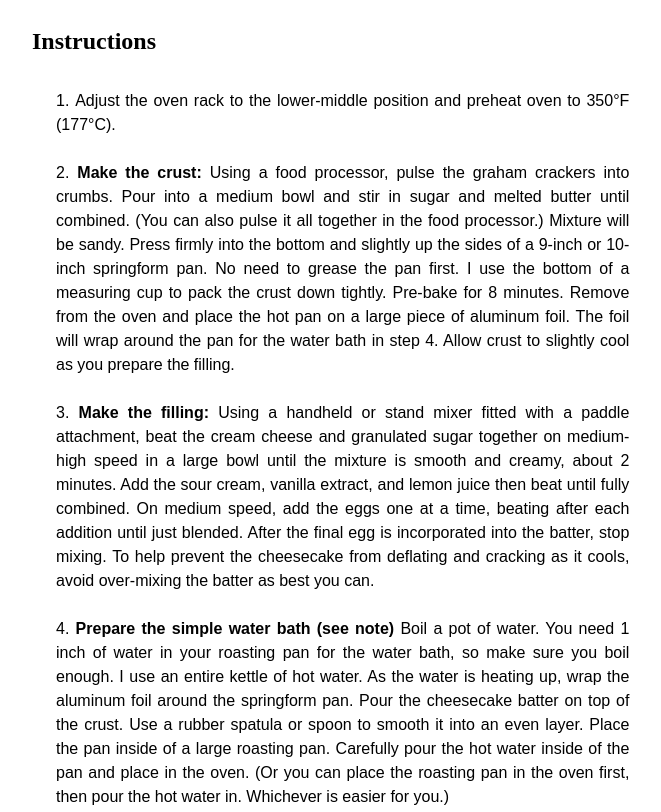
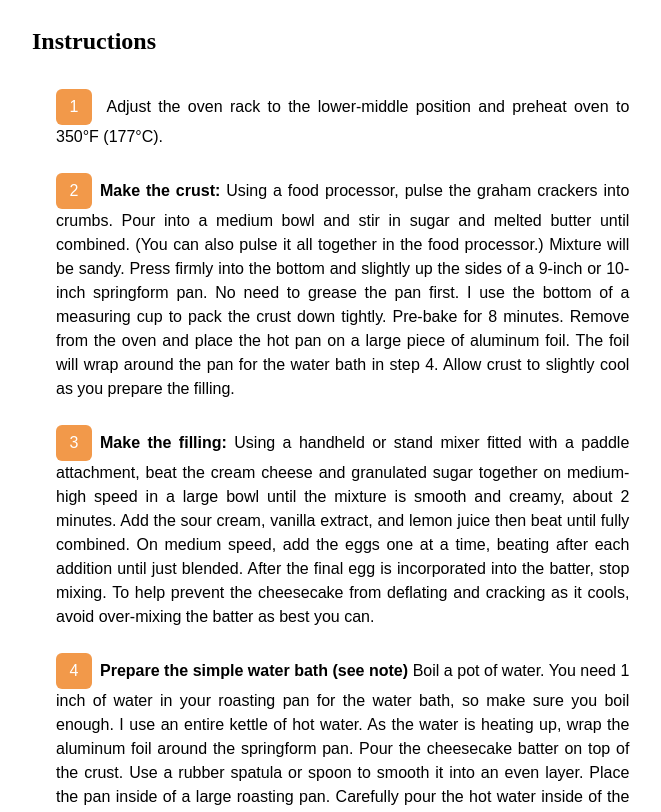
Before and after one commit to Juana-89/recipe-page-master, a website: page src/index.html in a window 1280 px wide. Shown: the part 1368-2180 px from the top of the page, without its empty margins (96-757 px from the left). Drawn offline with nearby package versions, Linux system fonts and the light colour scheme.

Commit message:
formato de numeracion lista

```diff
--- a/src/input.css
+++ b/src/input.css
@@ -15,3 +15,23 @@ p{
 article {
   @apply font-sans;
 }
+
+.list-decimal {
+  list-style-type: none;
+  counter-reset: list-decimal;
+}
+
+
+.list-decimal li::before {
+  content: counter(list-decimal);
+  counter-increment: list-decimal;
+  display: inline-block;
+  width: 36px;
+  height: 36px;
+  text-align: center;
+  line-height: 36px;
+  background-color: #F2994A;
+  color: white;
+  border-radius: 6px;
+  margin-right: 0.5rem;
+}
```
Also changed, not shown: src/index.html (+2 -1 lines), dist/output.css.
